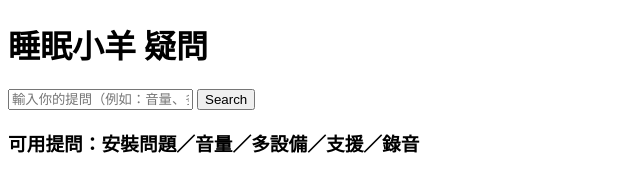
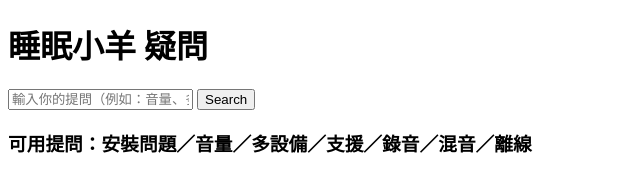
Before and after one commit to Abby0316/sheeeep, a plain HTML site: page me.html in a window 1280 px wide. Shown: the whole page, without its empty margins (0-640 px from the left). Drawn offline with Linux system fonts and the light colour scheme.

Commit message:
Update me.html

```diff
--- a/me.html
+++ b/me.html
@@ -8,7 +8,7 @@
     <input type="text" id="query" placeholder="輸入你的提問（例如：音量、多設備）">
 
     <button onclick="search()">Search</button>
-    <h3>可用提問：安裝問題／音量／多設備／支援／錄音</h3>
+    <h3>可用提問：安裝問題／音量／多設備／支援／錄音／混音／離線</h3>
     <p id="result"></p>
 
     <script>
```
